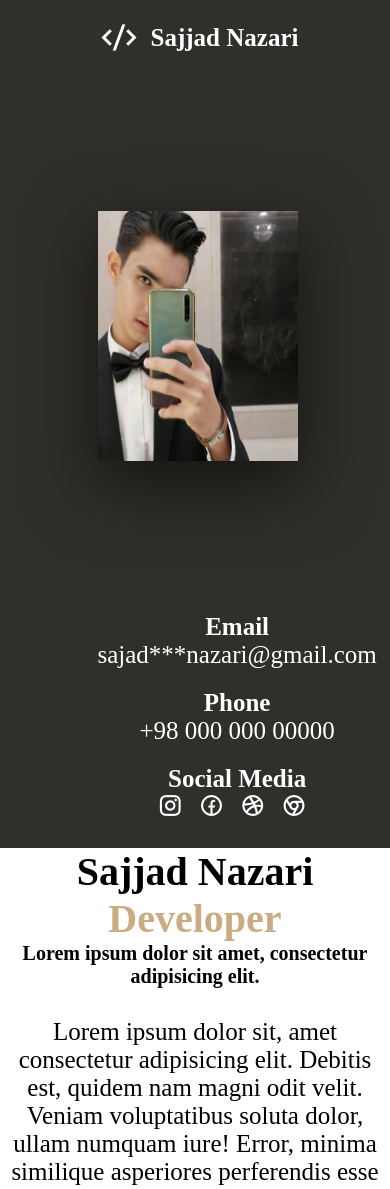
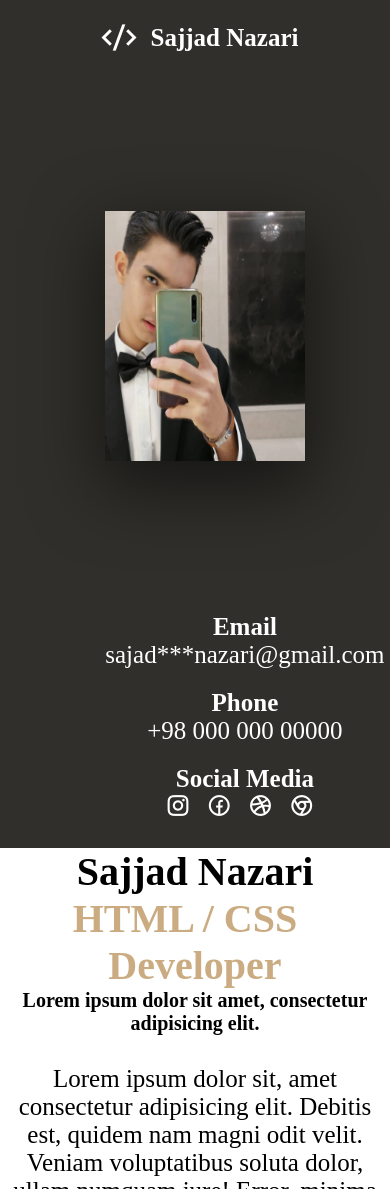
Before and after one commit to sajjadnazaridev/My_Portfolio_Page, a plain HTML site: page index.html in a window 390 px wide. Shown: the top 1189 px of the page. Drawn offline with nearby package versions, Linux system fonts and the light colour scheme; a web font is replaced by a local one.

Commit message:
edit index

```diff
--- a/index.html
+++ b/index.html
@@ -58,7 +58,7 @@
 
         <div class="caption">
             <h1 class="name-cp">Sajjad Nazari</h1>
-            <h1 class="job">Developer</h1>
+            <h1 class="job">HTML / CSS 	&nbsp; Developer</h1>
 
             <h4>Lorem ipsum dolor sit amet, consectetur adipisicing elit.</h4>
 
--- a/style.css
+++ b/style.css
@@ -146,7 +146,7 @@ body{
     .left .bottom{
         text-align: center;
         position: absolute;
-        left: 25%;
+        left: 27%;
         font-size: 25px;
     }
 
@@ -155,7 +155,7 @@ body{
         height: 250px;
         position: absolute;
         top: 25%;
-        left: 25%;
+        left: 27%;
     }
 
     .right{
```
